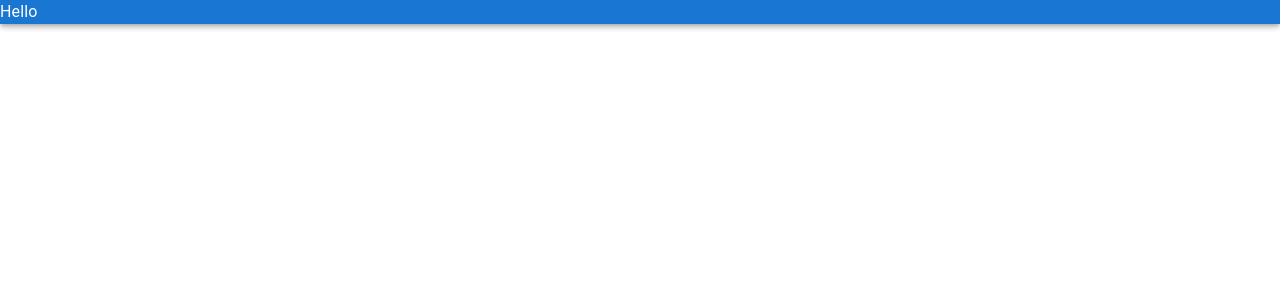
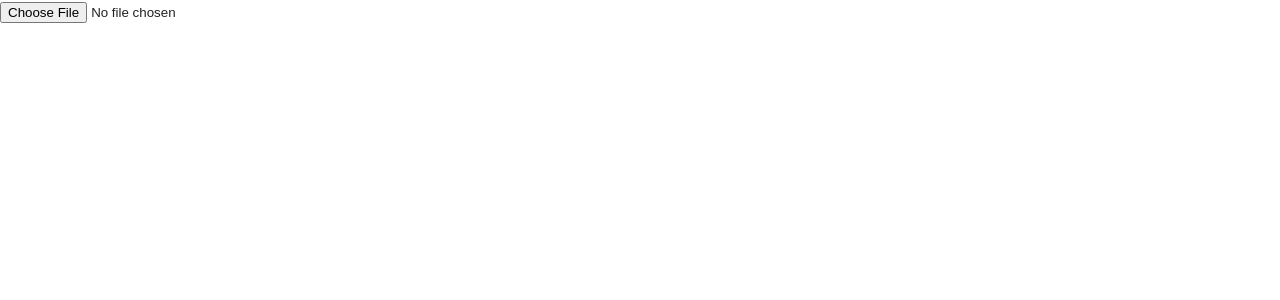
Before and after one commit to williamsantosa/TFC-Boston-Hackathon-2023, a React (Create React App) app in the folder frontend/: page / in a window 1280 px wide. Shown: the top 300 px of the page. Built offline with nearby package versions, Linux system fonts and the light colour scheme.

Commit message:
updated, file works; git push

```diff
--- a/frontend/src/App.jsx
+++ b/frontend/src/App.jsx
@@ -1,19 +1,49 @@
 import {
-  CssBaseline, Box, AppBar, Toolbar, IconButton,
-  Typography, Avatar, List,
-  ListItem, ListItemText, ListItemIcon, ListItemButton, Dialog,
-  Slide, Stack, Drawer, Divider,
+  CssBaseline, Box
 } from '@mui/material';
 import React from 'react';
+import Axios from 'axios';
 
 function App() {
+
+  const onChange = (e) => {
+    let files = e.target.files;
+    console.warn('data file', files);
+
+    let reader = new FileReader();
+    reader.readAsText(files[0]);
+
+    reader.onload = async (e) => {
+      console.warn('img data', e.target.result);
+
+      const parts = [
+        new Blob(['you construct a file...'], {
+          type: 'text/plain'
+        }),
+        ' Same way as you do with blob',
+        new Uint16Array([33])
+      ];
+      const file = new File(parts, 'sample.txt', {
+        lastModified: new Date(2020, 1, 1),
+        type: "text/plain"
+      });
+      const fr = new FileReader();
+      fr.onload = (evt) => {
+        document.body.innerHTML = `
+         <a href="${URL.createObjectURL(file)}" download="${file.name}">download</a>
+          <p>file type: ${file.type}</p>
+          <p>file last modified: ${new Date(file.lastModified)}</p>
+        `
+      }
+      fr.readAsText(file);
+    };
+  };
+
   return (
     <>
       <CssBaseline/>
       <Box>
-        <AppBar>
-          <Typography>Hello</Typography>
-        </AppBar>
+        <input type="file" name="file" onChange={e => onChange(e)}/>
       </Box>
     </>
   );
```
Also changed, not shown: frontend/package.json (+9 -8 lines), 1 other file (tests, documents, lock files or other folders).
